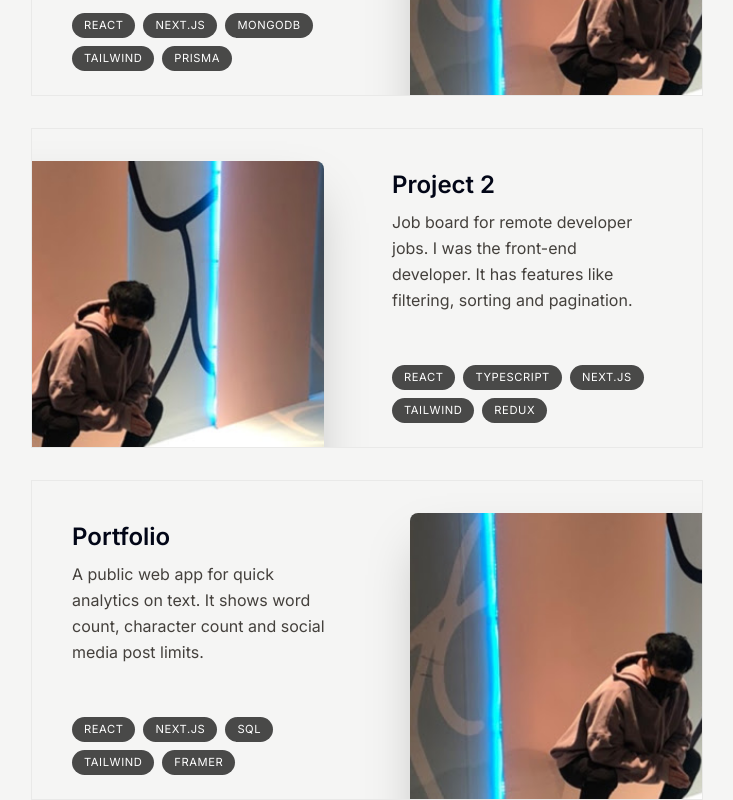
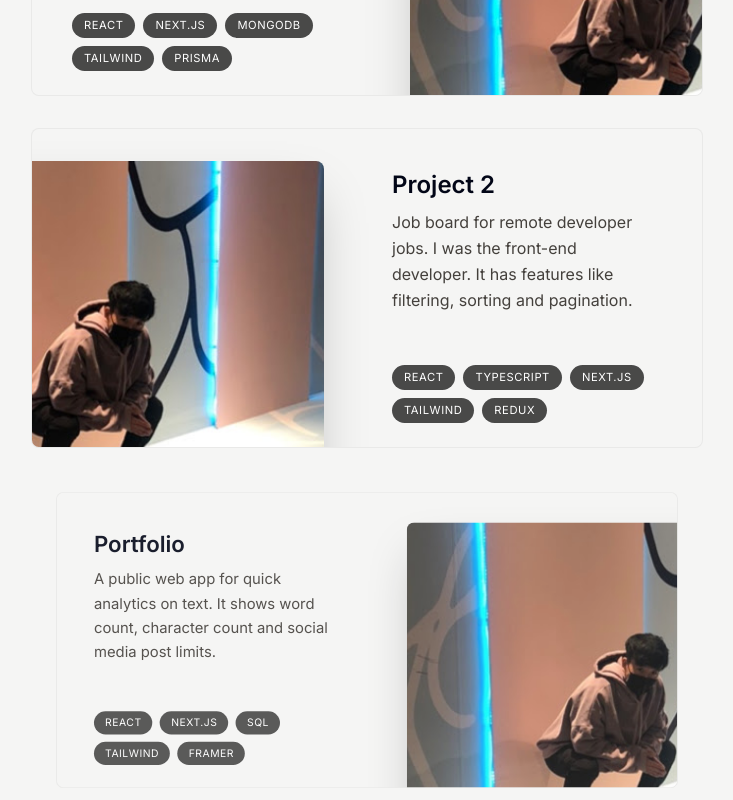
Before and after one commit to peterjunpark/portfolio, a Next.js app: page / in a window 1280 px wide. Shown: the part 1618-2418 px from the top of the page, without its empty margins (273-1006 px from the left). Built offline with nearby package versions, Linux system fonts and the light colour scheme.

Commit message:
Add project section animations

```diff
--- /dev/null
+++ b/components/atoms/project.tsx
@@ -0,0 +1,68 @@
+"use client";
+
+import React, { useRef } from "react";
+import Image from "next/image";
+import { motion, useScroll, useTransform } from "framer-motion";
+import { projects } from "@/lib/siteData";
+
+type ProjectProps = (typeof projects)[number];
+
+export default function Project({
+  title,
+  description,
+  tags,
+  imageUrl,
+}: ProjectProps) {
+  const ref = useRef<HTMLDivElement>(null);
+  const { scrollYProgress } = useScroll({
+    target: ref,
+    // When to start/stop the animation
+    offset: ["0 1", "1.33 1"],
+  });
+
+  const scaleTransform = useTransform(scrollYProgress, [0, 1], [0.7, 1]);
+  const opacityTransform = useTransform(scrollYProgress, [0, 1], [0.6, 1]);
+
+  return (
+    <motion.div
+      ref={ref}
+      style={{
+        scale: scaleTransform,
+        opacity: opacityTransform,
+      }}
+      className="group mb-3 last:mb-0 sm:mb-8"
+    >
+      <section
+        className="relative  max-w-[42rem] overflow-hidden rounded-lg border
+    border-black/5 bg-stone-100 transition hover:bg-stone-200  group-even:pl-8 sm:h-[20rem] sm:pr-8"
+      >
+        <div
+          className="flex h-full flex-col px-5 pb-6 pt-4
+      group-even:ml-[18rem] sm:max-w-[50%] sm:pl-10 sm:pr-2 sm:pt-10"
+        >
+          <h3 className="text-2xl font-semibold">{title}</h3>
+          <p className="mt-2 leading-relaxed text-stone-700">{description}</p>
+          <ul className="mt-4 flex flex-wrap gap-2 sm:mt-auto">
+            {tags.map((tag, index) => (
+              <li
+                key={index}
+                className="rounded-full bg-black/[0.7] px-3 py-1 text-[0.7rem] uppercase tracking-wider text-white"
+              >
+                {tag}
+              </li>
+            ))}
+          </ul>
+        </div>
+        <Image
+          src={imageUrl}
+          alt={`${title} project`}
+          quality={95}
+          className="absolute -right-40 top-8 w-[28.25rem] rounded-t-lg shadow-2xl
+        transition group-even:-left-40 group-even:right-[initial]
+        group-hover:-translate-x-3 group-hover:translate-y-3 group-hover:-rotate-2 group-hover:scale-105
+        group-even:group-hover:translate-x-3 group-even:group-hover:translate-y-3 group-even:group-hover:rotate-2 "
+        />
+      </section>
+    </motion.div>
+  );
+}
--- a/components/sections/projects.tsx
+++ b/components/sections/projects.tsx
@@ -1,45 +1,7 @@
-import React from "react";
-import Image from "next/image";
-import SectionHeading from "../atoms/section-heading";
+import React, { useRef } from "react";
+import SectionHeading from "@/components/atoms/section-heading";
 import { projects } from "@/lib/siteData";
-
-type ProjectProps = (typeof projects)[number];
-
-function Project({ title, description, tags, imageUrl }: ProjectProps) {
-  return (
-    <section
-      className="group relative mb-3 max-w-[42rem] overflow-hidden border border-black/5
-    bg-stone-100 transition last:mb-0 even:pl-8 hover:bg-stone-200 sm:mb-8 sm:h-[20rem] sm:pr-8"
-    >
-      <div
-        className="flex h-full flex-col px-5 pb-6 pt-4
-      group-even:ml-[18rem] sm:max-w-[50%] sm:pl-10 sm:pr-2 sm:pt-10"
-      >
-        <h3 className="text-2xl font-semibold">{title}</h3>
-        <p className="mt-2 leading-relaxed text-stone-700">{description}</p>
-        <ul className="mt-4 flex flex-wrap gap-2 sm:mt-auto">
-          {tags.map((tag, index) => (
-            <li
-              key={index}
-              className="rounded-full bg-black/[0.7] px-3 py-1 text-[0.7rem] uppercase tracking-wider text-white"
-            >
-              {tag}
-            </li>
-          ))}
-        </ul>
-      </div>
-      <Image
-        src={imageUrl}
-        alt={`${title} project`}
-        quality={95}
-        className="absolute -right-40 top-8 w-[28.25rem] rounded-t-lg shadow-2xl
-        transition group-even:-left-40 group-even:right-[initial]
-        group-hover:-translate-x-3 group-hover:translate-y-3 group-hover:-rotate-2 group-hover:scale-105
-        group-even:group-hover:translate-x-3 group-even:group-hover:translate-y-3 group-even:group-hover:rotate-2 "
-      />
-    </section>
-  );
-}
+import Project from "@/components/atoms/project";
 
 export default function Projects() {
   return (
```
